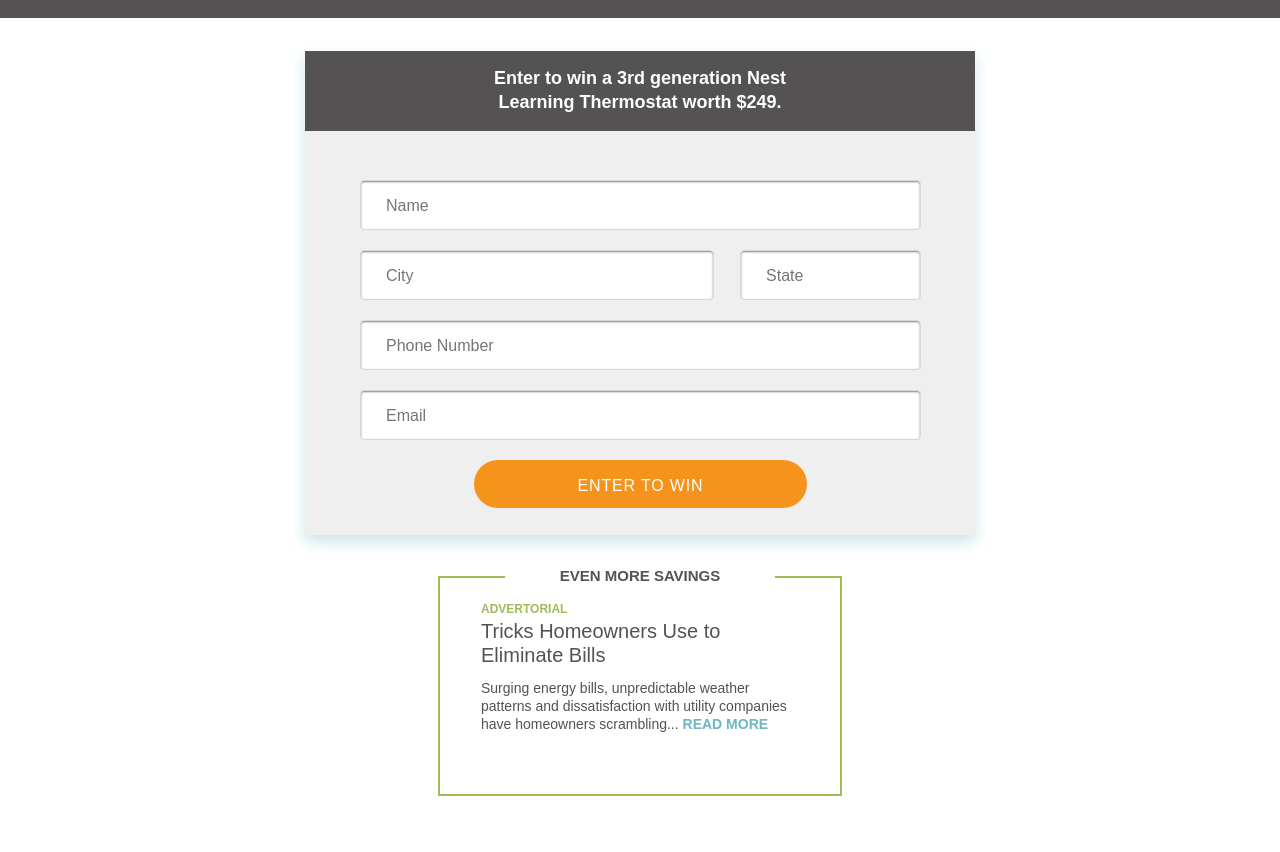
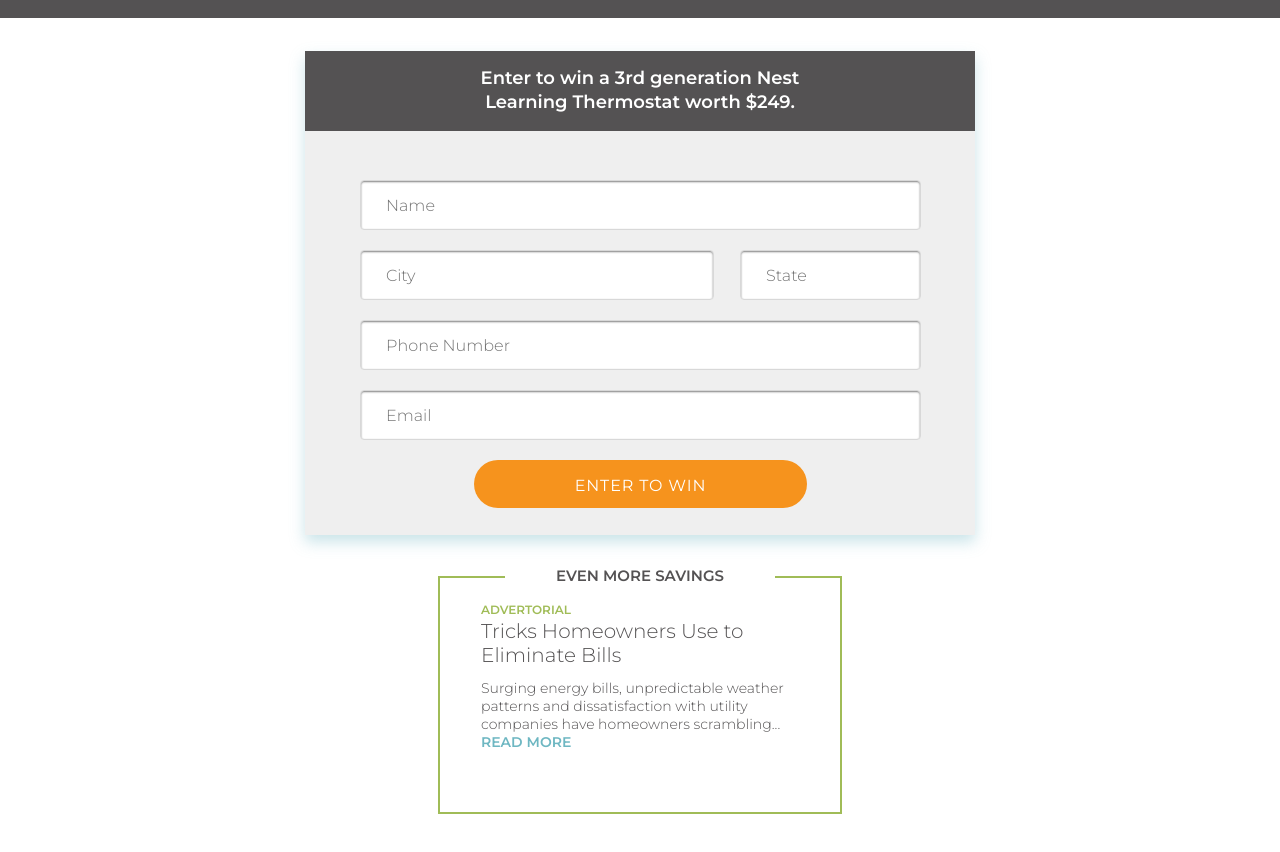
Before and after one commit to julietadelgado/QuinStreet--Programming-Assessment---Frontend-Developer, a website built with Vite: page index.html in a window 1280 px wide. Shown: the part 62-914 px from the top of the page. Built offline with nearby package versions, Linux system fonts and the light colour scheme; files whose address does not match are found by name.

Commit message:
Update - Font rel to stylesheet to load it properly in live server

```diff
--- a/index.html
+++ b/index.html
@@ -9,7 +9,7 @@
     <title>QuinStreet: Programming Assessment - Frontend Developer</title>
     <link rel="preconnect" href="https://fonts.googleapis.com">
     <link rel="preconnect" href="https://fonts.gstatic.com" crossorigin>
-    <link rel="preload" href="https://fonts.googleapis.com/css2?family=Montserrat:ital,wght@0,100..900;1,100..900&display=swap" as="style">
+    <link href="https://fonts.googleapis.com/css2?family=Montserrat:ital,wght@0,100..900;1,100..900&display=swap" rel="stylesheet">
     <link rel="preload" href="/assets/img/modernize-logo@2x.png" as="image">
     <link rel="preload" href="/assets/img/iStock-524178070@2x.png" as="image">
   </head>
```
